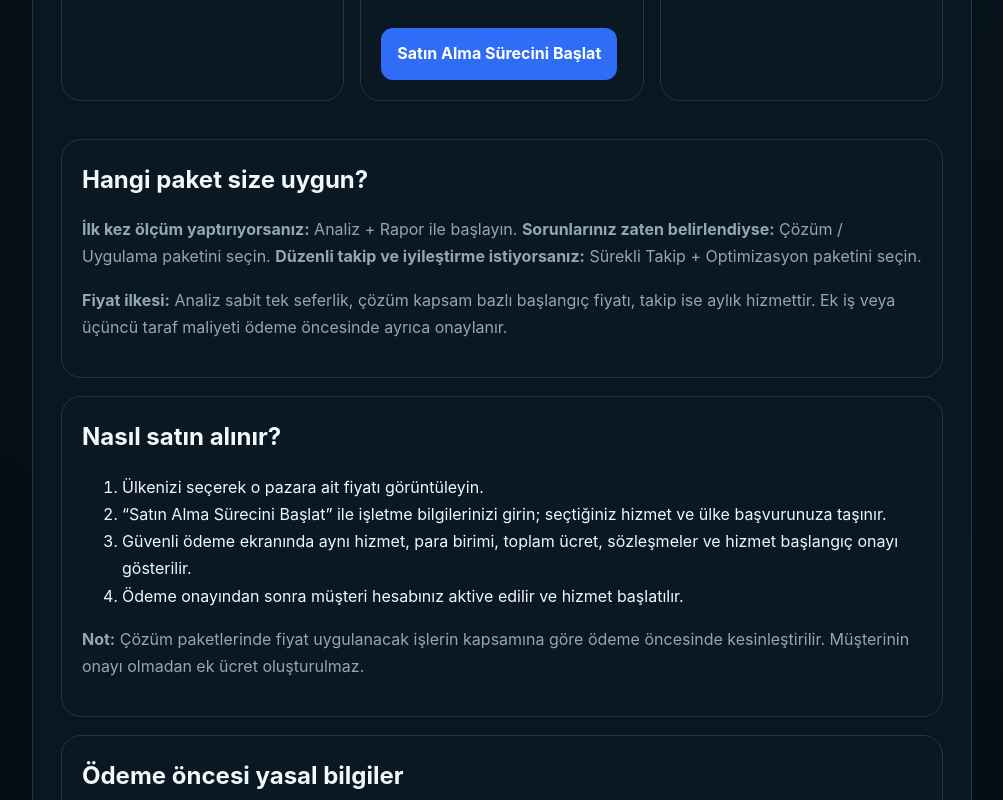
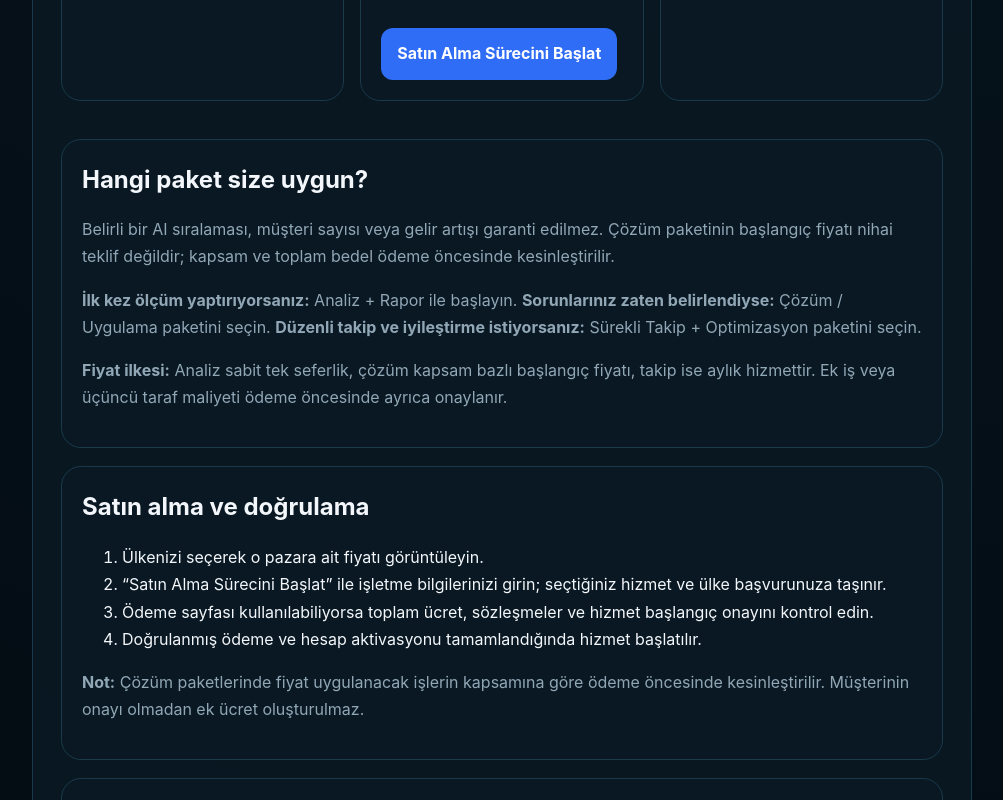
Before and after one commit to mehmetozan-5858/ai-visibility, a Next.js app: page /hizmetler in a window 1280 px wide. Shown: the part 860-1660 px from the top of the page, without its empty margins (138-1141 px from the left). Built offline with nearby package versions, Linux system fonts and the light colour scheme.

Commit message:
trust: clarify pricing scope and conditional checkout claims

```diff
--- a/app/hizmetler/page.js
+++ b/app/hizmetler/page.js
@@ -18,8 +18,8 @@ export default async function Page({searchParams}){
   <div style={{display:"grid",gridTemplateColumns:"repeat(auto-fit,minmax(240px,1fr))",gap:16,margin:"24px 0"}}>
    {packages.map(p=><article className="panel" style={{padding:20}} key={p.code}><div style={{fontSize:13,opacity:.75}}>{p.type}</div><h2 style={{fontSize:21,marginBottom:8}}>{p.title}</h2><div style={{fontSize:24,fontWeight:800,margin:"10px 0"}}>{display(p.code,country)}</div><small>{country}</small><p>{p.desc}</p><ul>{p.items.map(x=><li key={x}>{x}</li>)}</ul><Link href={`/yeni-musteri?service=${encodeURIComponent(p.code)}&country=${encodeURIComponent(country)}`} style={{display:"inline-block",marginTop:10,padding:"12px 16px",borderRadius:12,background:"#2f6df6",color:"white",textDecoration:"none",fontWeight:700}}>Satın Alma Sürecini Başlat</Link></article>)}
   </div>
-  <section className="panel" style={{padding:20,marginTop:18}}><h2>Hangi paket size uygun?</h2><p><b>İlk kez ölçüm yaptırıyorsanız:</b> Analiz + Rapor ile başlayın. <b>Sorunlarınız zaten belirlendiyse:</b> Çözüm / Uygulama paketini seçin. <b>Düzenli takip ve iyileştirme istiyorsanız:</b> Sürekli Takip + Optimizasyon paketini seçin.</p><p><b>Fiyat ilkesi:</b> Analiz sabit tek seferlik, çözüm kapsam bazlı başlangıç fiyatı, takip ise aylık hizmettir. Ek iş veya üçüncü taraf maliyeti ödeme öncesinde ayrıca onaylanır.</p></section>
-  <section className="panel" style={{padding:20,marginTop:18}}><h2>Nasıl satın alınır?</h2><ol><li>Ülkenizi seçerek o pazara ait fiyatı görüntüleyin.</li><li>“Satın Alma Sürecini Başlat” ile işletme bilgilerinizi girin; seçtiğiniz hizmet ve ülke başvurunuza taşınır.</li><li>Güvenli ödeme ekranında aynı hizmet, para birimi, toplam ücret, sözleşmeler ve hizmet başlangıç onayı gösterilir.</li><li>Ödeme onayından sonra müşteri hesabınız aktive edilir ve hizmet başlatılır.</li></ol><p><b>Not:</b> Çözüm paketlerinde fiyat uygulanacak işlerin kapsamına göre ödeme öncesinde kesinleştirilir. Müşterinin onayı olmadan ek ücret oluşturulmaz.</p></section>
+  <section className="panel" style={{padding:20,marginTop:18}}><h2>Hangi paket size uygun?</h2><p>Belirli bir AI sıralaması, müşteri sayısı veya gelir artışı garanti edilmez. Çözüm paketinin başlangıç fiyatı nihai teklif değildir; kapsam ve toplam bedel ödeme öncesinde kesinleştirilir.</p><p><b>İlk kez ölçüm yaptırıyorsanız:</b> Analiz + Rapor ile başlayın. <b>Sorunlarınız zaten belirlendiyse:</b> Çözüm / Uygulama paketini seçin. <b>Düzenli takip ve iyileştirme istiyorsanız:</b> Sürekli Takip + Optimizasyon paketini seçin.</p><p><b>Fiyat ilkesi:</b> Analiz sabit tek seferlik, çözüm kapsam bazlı başlangıç fiyatı, takip ise aylık hizmettir. Ek iş veya üçüncü taraf maliyeti ödeme öncesinde ayrıca onaylanır.</p></section>
+  <section className="panel" style={{padding:20,marginTop:18}}><h2>Satın alma ve doğrulama</h2><ol><li>Ülkenizi seçerek o pazara ait fiyatı görüntüleyin.</li><li>“Satın Alma Sürecini Başlat” ile işletme bilgilerinizi girin; seçtiğiniz hizmet ve ülke başvurunuza taşınır.</li><li>Ödeme sayfası kullanılabiliyorsa toplam ücret, sözleşmeler ve hizmet başlangıç onayını kontrol edin.</li><li>Doğrulanmış ödeme ve hesap aktivasyonu tamamlandığında hizmet başlatılır.</li></ol><p><b>Not:</b> Çözüm paketlerinde fiyat uygulanacak işlerin kapsamına göre ödeme öncesinde kesinleştirilir. Müşterinin onayı olmadan ek ücret oluşturulmaz.</p></section>
   <section className="panel" style={{padding:20,marginTop:18}}><h2>Ödeme öncesi yasal bilgiler</h2><div style={{display:"flex",gap:12,flexWrap:"wrap"}}><Link href="/mesafeli-hizmet-sozlesmesi">Mesafeli Hizmet Sözleşmesi</Link><Link href="/iptal-iade">İptal / İade Politikası</Link><Link href="/gizlilik">Gizlilik</Link><Link href="/kvkk">KVKK</Link><Link href="/iletisim">İletişim</Link></div></section>
  </PublicPage>;
 }
```
